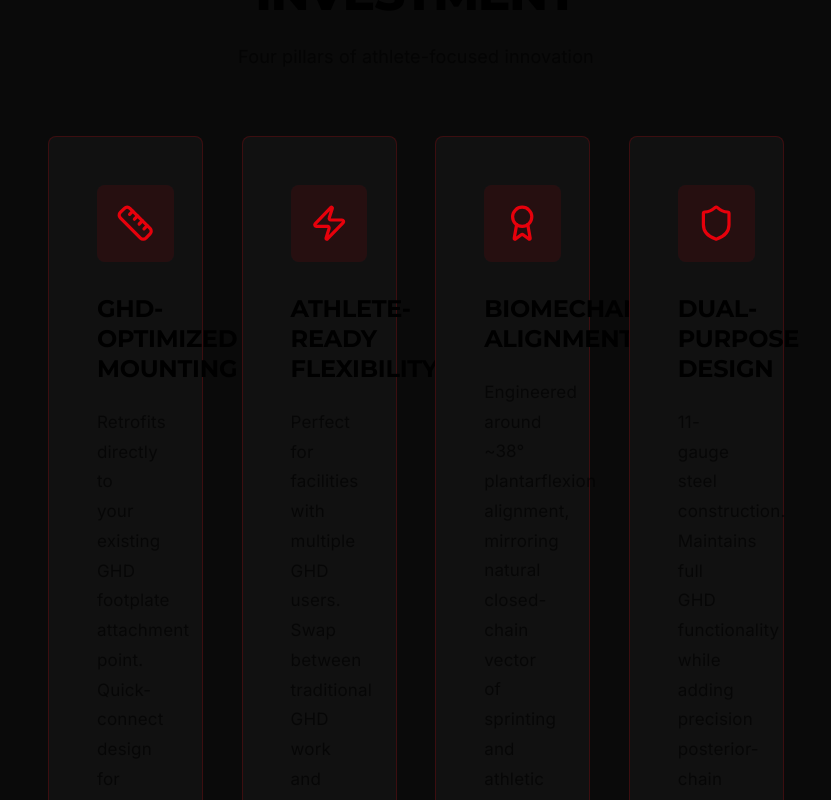
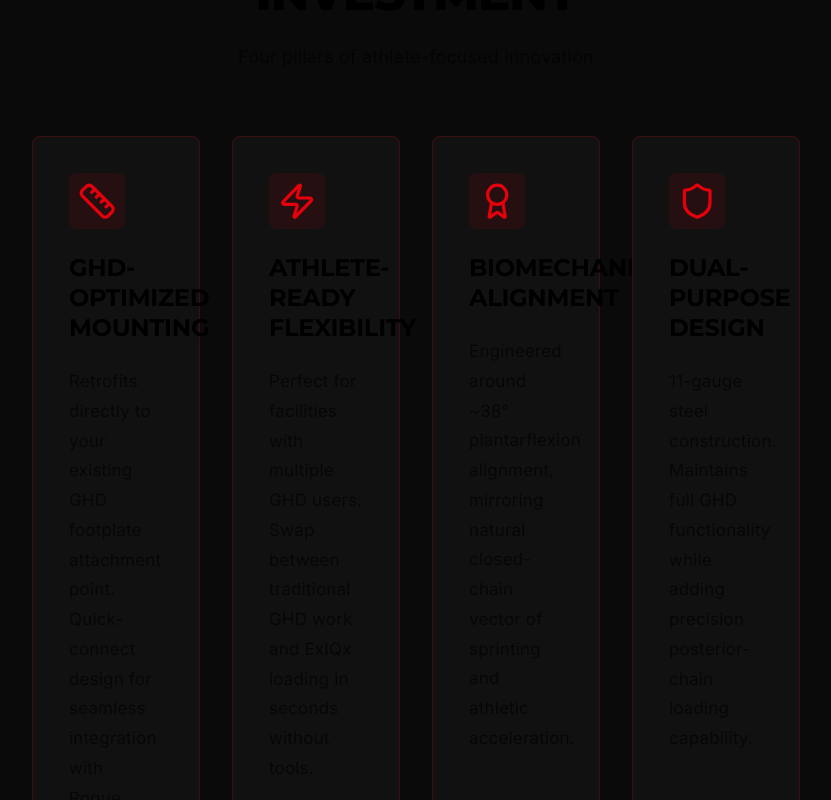
Before and after one commit to infinityspine/exiqx-website, a Next.js app: page /ghd-retrofit in a window 1280 px wide. Shown: the part 1220-2020 px from the top of the page, without its empty margins (224-1055 px from the left). Built offline with nearby package versions, Linux system fonts and the light colour scheme.

Commit message:
🕒 Auto-commit: 2025-11-10 21:04:29

```diff
--- a/components/sections/GHDKeyPoints.tsx
+++ b/components/sections/GHDKeyPoints.tsx
@@ -178,9 +178,9 @@ const GHDKeyPoints = memo<Partial<GHDKeyPointsProps>>((props) => {
           viewport={{ once: true, margin: '-100px' }}
           className="grid grid-cols-1 sm:grid-cols-2 lg:grid-cols-4 w-full items-stretch"
           style={{
-            gap: 'clamp(1.5rem, 3vw, 2.5rem)',
-            paddingLeft: 'clamp(1rem, 4vw, 3rem)',
-            paddingRight: 'clamp(1rem, 4vw, 3rem)',
+            gap: 'clamp(1.25rem, 2.5vw, 2rem)',
+            paddingLeft: 'clamp(1rem, 3vw, 2rem)',
+            paddingRight: 'clamp(1rem, 3vw, 2rem)',
           }}
         >
           {keyPoints.map((point, index) => {
@@ -198,8 +198,8 @@ const GHDKeyPoints = memo<Partial<GHDKeyPointsProps>>((props) => {
                   variants={cardHoverVariants}
                   className="bg-[#111111] border border-red-600/20 rounded-lg transition-colors duration-300 hover:border-red-600/40 flex flex-col justify-between w-full"
                   style={{
-                    padding: 'clamp(2rem, 4vw, 3rem)',
-                    minHeight: 'clamp(380px, 40vh, 480px)',
+                    padding: 'clamp(1.75rem, 3vw, 2.25rem)',
+                    minHeight: 'clamp(300px, 32vh, 360px)',
                   }}
                 >
                   <div className="text-left flex-1 flex flex-col">
@@ -208,9 +208,9 @@ const GHDKeyPoints = memo<Partial<GHDKeyPointsProps>>((props) => {
                       variants={iconVariants}
                       className="bg-red-600/10 rounded-lg flex items-center justify-center"
                       style={{
-                        width: 'clamp(3.5rem, 6vw, 5rem)',
-                        height: 'clamp(3.5rem, 6vw, 5rem)',
-                        marginBottom: 'clamp(1.5rem, 3vw, 2rem)',
+                        width: 'clamp(3rem, 5vw, 3.5rem)',
+                        height: 'clamp(3rem, 5vw, 3.5rem)',
+                        marginBottom: 'clamp(1.25rem, 2.5vw, 1.5rem)',
                       }}
                       aria-hidden="true"
                     >
```
